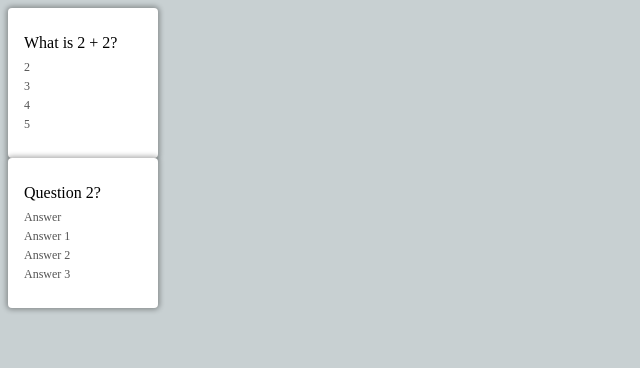
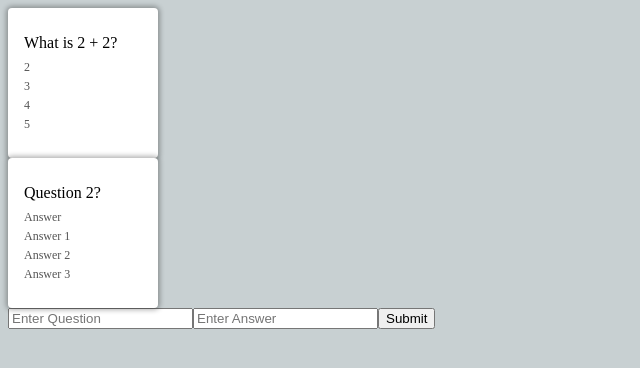
Before and after one commit to DnguyenE/cs-questionate, a React (Create React App) app: page / in a window 1280 px wide. Shown: the top 368 px of the page, without its empty margins (0-640 px from the left). Built offline with nearby package versions, Linux system fonts and the light colour scheme.

Commit message:
Updated version with user input for new cards

```diff
--- a/src/App.js
+++ b/src/App.js
@@ -1,31 +1,71 @@
 import React, { useState } from 'react'
-import FlashcardList from './FlashcardList';
-import './app.css'
-
-function App() {
-  const [flashcards, setFlashcards] = useState(SAMPLE_FLASHCARDS)
-  return (
-    <FlashcardList flashcards={flashcards} />
-  );
-}
+import FlashcardList from './FlashcardList'
+import './App.css'
 
 const SAMPLE_FLASHCARDS = [
   {
     id: 1,
     question: 'What is 2 + 2?',
     answer: '4',
-    options: [
-      '2','3','4','5'
-    ]
+    options: ['2', '3', '4', '5'],
   },
   {
     id: 2,
     question: 'Question 2?',
     answer: 'Answer',
-    options: [
-      'Answer','Answer 1','Answer 2','Answer 3'
-    ]
-  }
+    options: ['Answer', 'Answer 1', 'Answer 2', 'Answer 3'],
+  },
 ]
 
-export default App
+export default function App() {
+  const [flashcards, setFlashcards] = useState(SAMPLE_FLASHCARDS)
+  //const [variable, setVariable] = useState(default value)
+
+  const [inputQuestion, setInputQuestion] = useState('')
+  const [inputAnswer, setInputAnswer] = useState('')
+
+  function handleOnClick() {
+    //putting information through the localStorage
+
+    if (inputAnswer !== '' && inputQuestion !== '') {
+      setFlashcards((flashcards) => [
+        ...flashcards,
+        {
+          id: flashcards.length + 1,
+          question: inputQuestion,
+          answer: inputAnswer,
+          // options: [],
+        },
+      ])
+    }
+
+    setInputAnswer('')
+    setInputQuestion('')
+  }
+
+  return (
+    <div>
+      <FlashcardList flashcards={flashcards} />
+
+      <div>
+        <input
+          type="text"
+          placeholder="Enter Question"
+          value={inputQuestion}
+          onChange={(event) => {
+            setInputQuestion(event.target.value)
+          }}
+        ></input>
+        <input
+          type="text"
+          placeholder="Enter Answer"
+          value={inputAnswer}
+          onChange={(event) => {
+            setInputAnswer(event.target.value)
+          }}
+        ></input>
+        <button onClick={handleOnClick}>Submit</button>
+      </div>
+    </div>
+  )
+}
--- a/src/index.js
+++ b/src/index.js
@@ -4,7 +4,5 @@ import App from './App';
 
 const root = ReactDOM.createRoot(document.getElementById('root'));
 root.render(
-  <React.StrictMode>
-    <App />
-  </React.StrictMode>
+  <App />
 );
```
Also changed, not shown: 1 other file (tests, documents, lock files or other folders).
